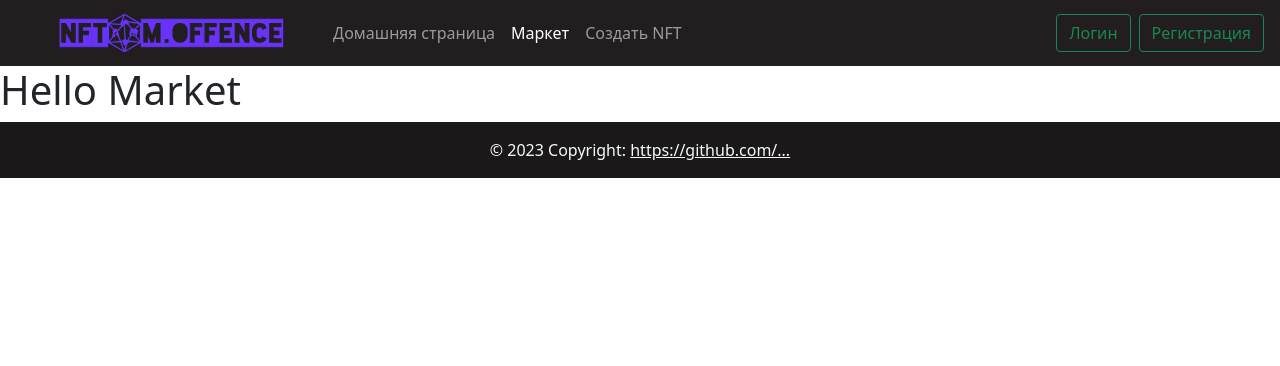
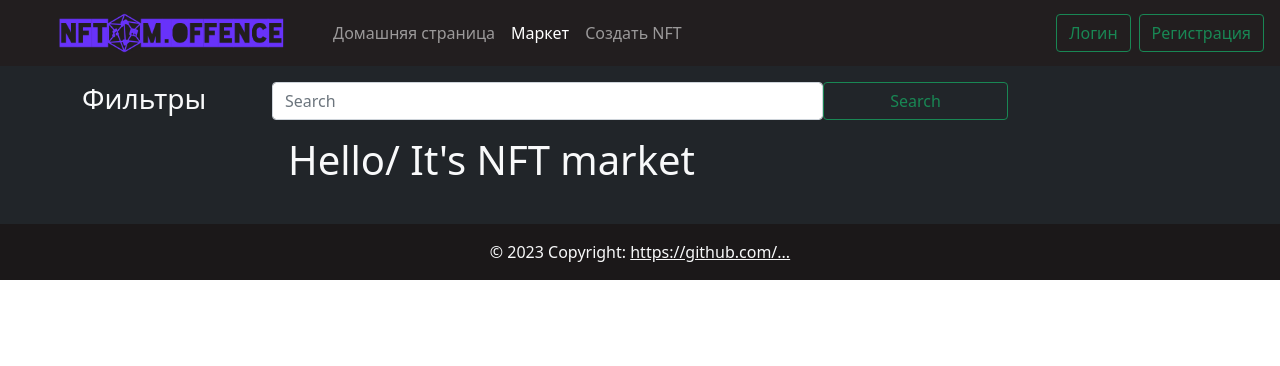
Before and after one commit to QBoff/NFT-Market-Offense, a Flask app: page /market in a window 1280 px wide. Shown: the top 366 px of the page. Run offline with Flask 2, Linux system fonts and the light colour scheme; parts of the project's set-up code (start-up, migrations or seed data) failed here and were passed over.

Commit message:
Начал делать MarketPage

```diff
--- a/client/templates/marketpage.html
+++ b/client/templates/marketpage.html
@@ -1,6 +1,25 @@
 {% extends 'base.html' %}
 
 {% block content %}
-<h1>Hello Market</h1>
+<div class="bg-dark p-3 text-light">
+    <div class="container">
+        <div class="row">
+            <div class="col-md-2">
+                <p class="h3">Фильтры</p>
+            </div>
+            <div class="col-md-8">
+                <form class="d-md-flex justify-content-evenly" role="search">
+                    <input style="width: 600px;" class="form-control" type="search" placeholder="Search"
+                        aria-label="Search">
+                    <button style="width: 200px;" class="btn btn-outline-success" type="submit">Search</button>
+                </form>
+
+                <div class="list-of-cards p-3">
+                    <h1>Hello/ It's NFT market</h1>
+                </div>
+            </div>
+        </div>
+    </div>
+</div>
 
 {% endblock %}
```
